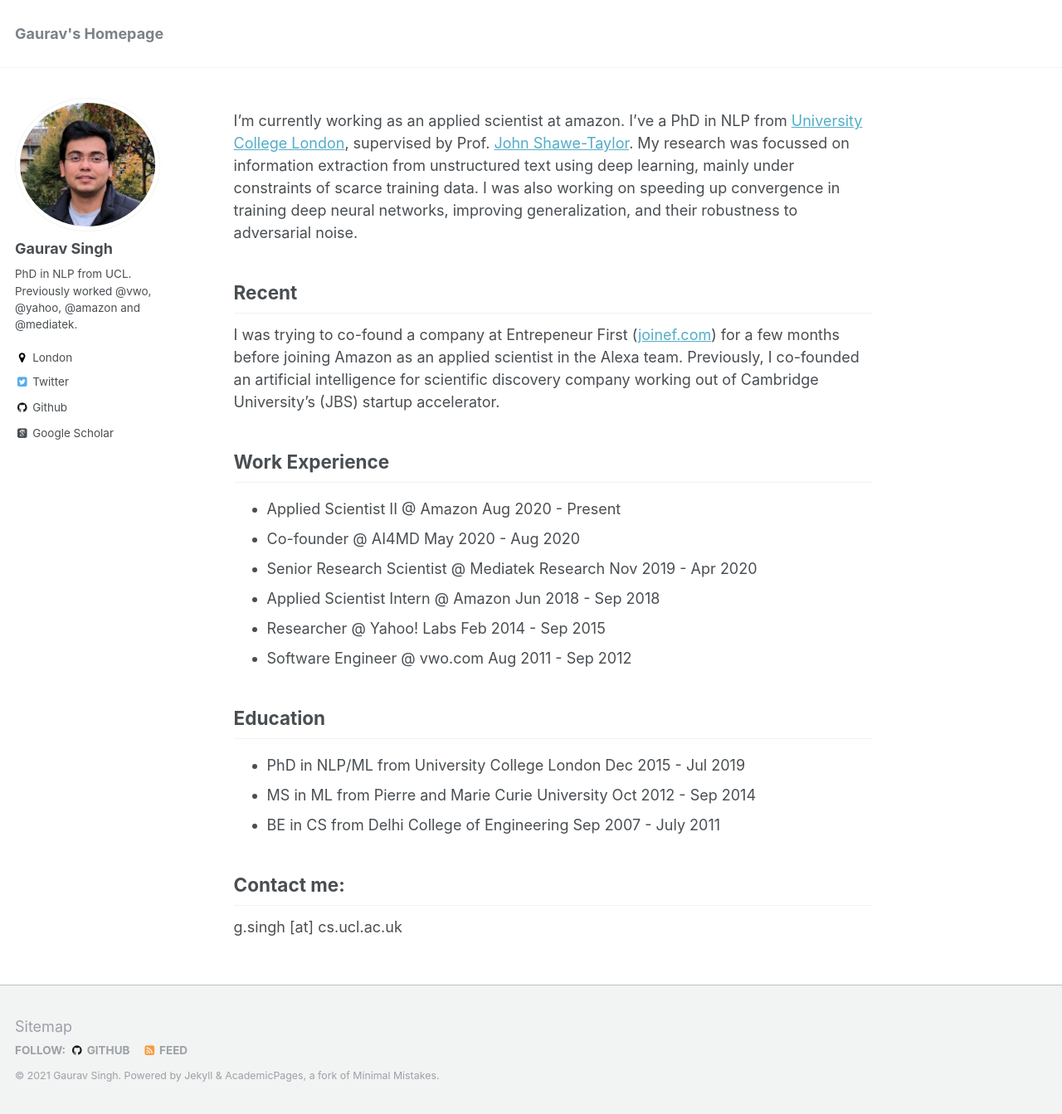
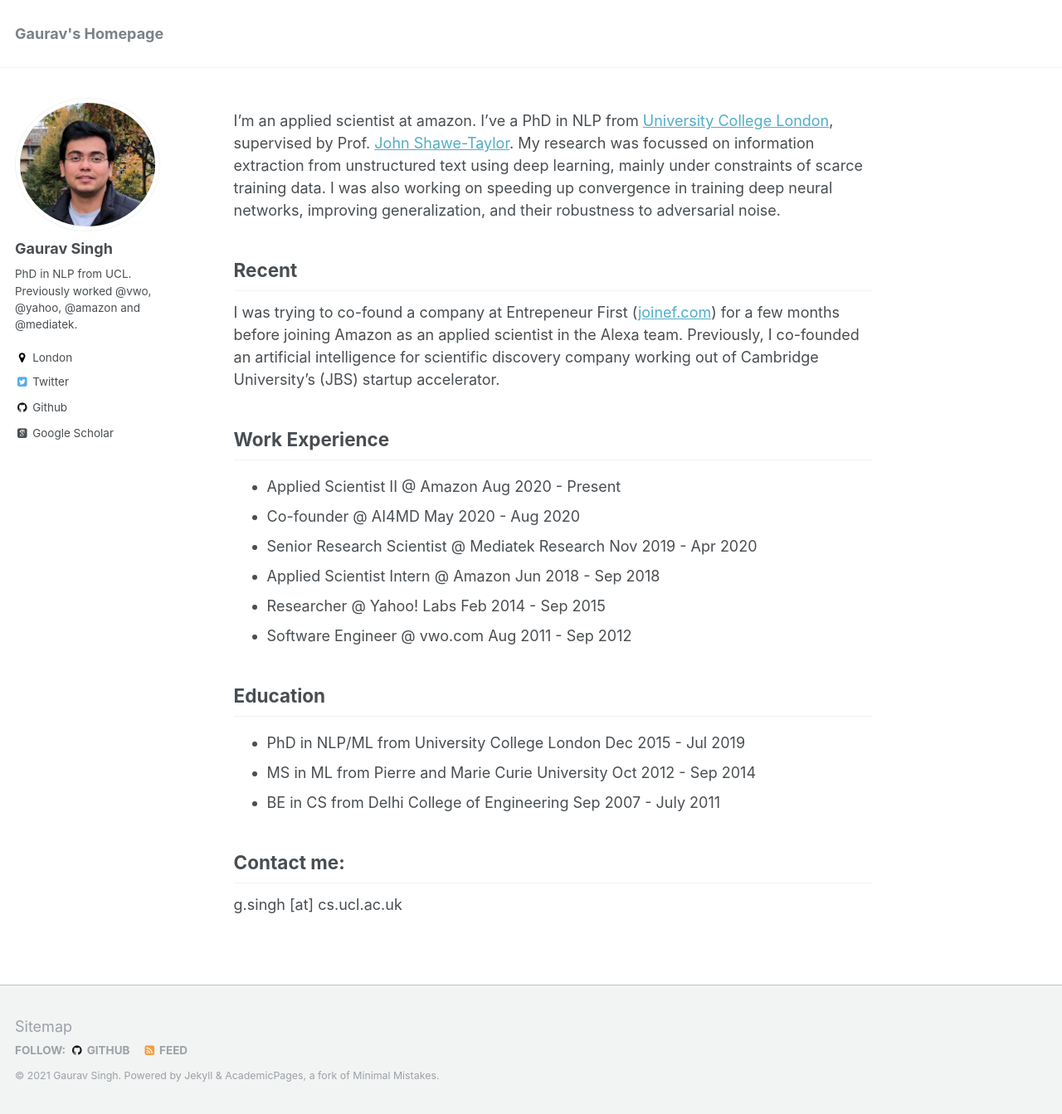
Before and after one commit to gauravsc/gauravsc.github.io, a Jekyll site: the page built from _pages/about.md, in a window 1280 px wide and 1343 px high. Shown: the whole window at 83% size. Built offline with Jekyll 4.4.1, drawn with Linux system fonts in a browser that asks for light colours; some web fonts are replaced.

Commit message:
Update about.md

```diff
--- a/_pages/about.md
+++ b/_pages/about.md
@@ -8,7 +8,7 @@
   - /about.html
 ---
 
-I'm currently working as an applied scientist at amazon. I've a PhD in NLP from <a href="https://www.ucl.ac.uk/">University College London</a>, supervised by Prof. <a href="http://www0.cs.ucl.ac.uk/staff/J.Shawe-Taylor/">John Shawe-Taylor</a>. My research was focussed on information extraction from unstructured text using deep learning, mainly under constraints of scarce training data. I was also working on speeding up convergence in training deep neural networks, improving generalization, and their robustness to adversarial noise.
+I'm an applied scientist at amazon. I've a PhD in NLP from <a href="https://www.ucl.ac.uk/">University College London</a>, supervised by Prof. <a href="http://www0.cs.ucl.ac.uk/staff/J.Shawe-Taylor/">John Shawe-Taylor</a>. My research was focussed on information extraction from unstructured text using deep learning, mainly under constraints of scarce training data. I was also working on speeding up convergence in training deep neural networks, improving generalization, and their robustness to adversarial noise.
 
 Recent
 ------
```
